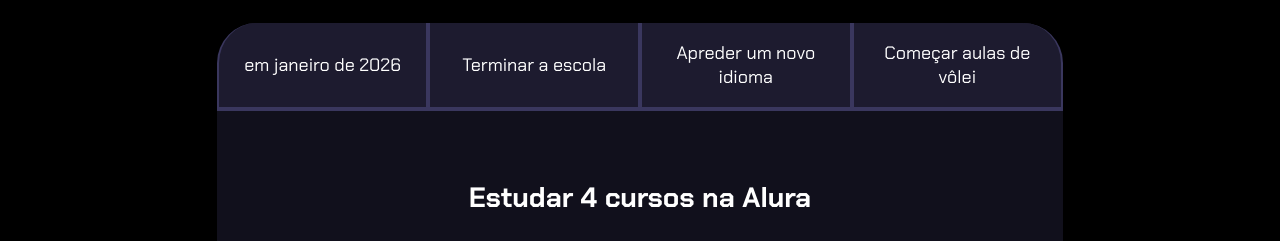
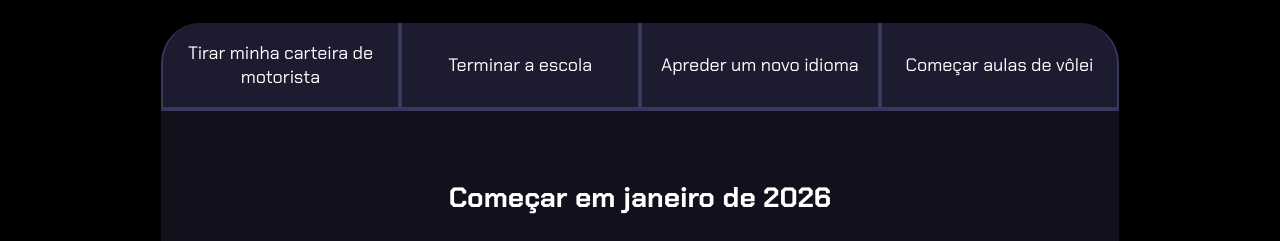
Before and after one commit to KauanyLinda/2trimestre, a plain HTML site: page index.html in a window 1280 px wide. Shown: the part 80-321 px from the top of the page. Drawn offline with Linux system fonts and the light colour scheme.

Commit message:
Update index.html

```diff
--- a/index.html
+++ b/index.html
@@ -13,14 +13,14 @@
         <h2 class="titulo-principal">Meus objetivos do ano<span>_</span></h2>
         <div class="conteudo">
             <div class="botoes">
-                <button class="botao">em janeiro de 2026</button>
+                <button class="botao">Tirar minha carteira de motorista</button>
                 <button class="botao">Terminar a escola</button>
                 <button class="botao">Apreder um novo idioma</button>
                 <button class="botao">Começar aulas de vôlei</button>
             </div>
             <div class="abas-textos">
                 <div class="aba-conteudo ativo">
-                    <h3 class="aba-conteudo-titulo-principal">Estudar 4 cursos na Alura</h3>
+                    <h3 class="aba-conteudo-titulo-principal">Começar em janeiro de 2026</h3>
                     <h4 class="aba-conteudo-titulo-secundario">Tempo para completar o objetivo</h4>
                     <div class="contador">
                         <div class="contador-digito">
@@ -42,7 +42,7 @@
                     </div>
                 </div>
                 <div class="aba-conteudo">
-                    <h3 class="aba-conteudo-titulo-principal">Criar 5 projetos em Javascript</h3>
+                    <h3 class="aba-conteudo-titulo-principal">Terminar em dezembro de 2025</h3>
                     <h4 class="aba-conteudo-titulo-secundario">Tempo para completar o objetivo</h4>
                     <div class="contador">
                         <div class="contador-digito">
```
